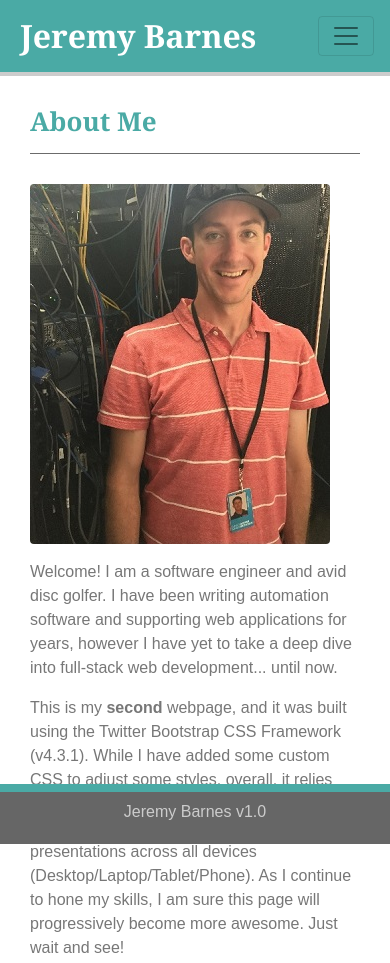
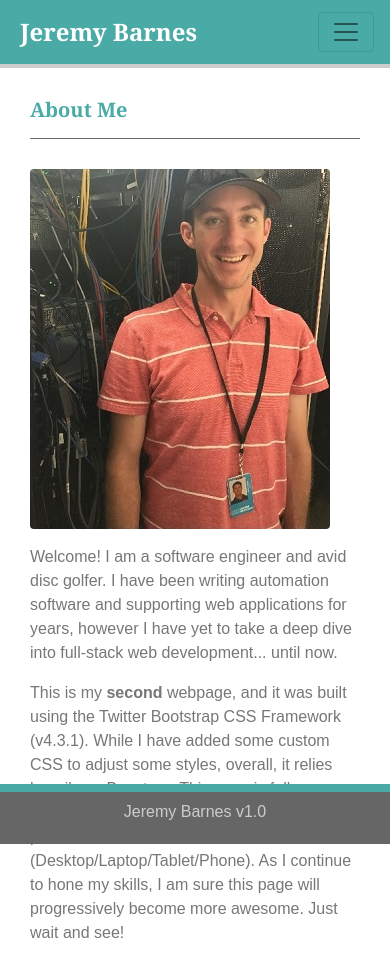
Before and after one commit to jbpkp07/Bootstrap-Portfolio, a plain HTML site: page index.html in a window 390 px wide. Shown: the top 963 px of the page. Drawn offline with nearby package versions, Linux system fonts and the light colour scheme.

Commit message:
working on font size for navbar for mobile

```diff
--- a/assets/css/style.css
+++ b/assets/css/style.css
@@ -44,11 +44,20 @@ h1, h2, h3 {
 h1 {
   background: #4aaaa5;
   color: #ffffff;
-  font-size: 32px;
+  font-size: 36px;
   font-weight: bold;
   line-height: 1;
   margin: 0;
   padding: 20px;
+}
+
+h2 {
+  background: #ffffff;
+  color: #4aaaa5;
+  font-size: 30px;
+  font-weight: bold;
+  margin: 0;
+  /* padding: 0px 15px 15px 0px; */
 }
 
 .nav-link {
@@ -78,34 +87,6 @@ main {
   /* margin-bottom: 100px; */
   margin-top: 40px;
   padding: 30px 30px 60px 30px;
-}
-
-/* Below media query is for a custom mobile (xs phone) presentation style changes
-   Rearrangement of elements is done via Bootstrap */
-@media only screen and (max-width: 575px) {
-  header {
-    background-color: #4aaaa5;
-  }
-
-  #navbarResponsive {
-    background: #cccccc;
-    text-align: center;
-  }
-
-  .containerMain {
-    border: 0px;
-    border-radius: 0px;
-    margin-top: 0px;
-  }
-}
-
-h2 {
-  background: #ffffff;
-  color: #4aaaa5;
-  font-size: 26px;
-  font-weight: bold;
-  margin: 0;
-  /* padding: 0px 15px 15px 0px; */
 }
 
 hr {
@@ -245,3 +226,32 @@ footer {
   position: relative;
   top: 15px;
 } */
+
+
+
+/* Below media query is for a custom mobile (xs phone) presentation style changes
+   Rearrangement of elements is done via Bootstrap */
+   @media only screen and (max-width: 575px) {
+    header {
+      background-color: #4aaaa5;
+    }
+
+    h1 {
+      font-size: 24px;
+    }
+
+    h2 {
+      font-size: 20px;
+    }
+
+    #navbarResponsive {
+      background: #cccccc;
+      text-align: center;
+    }
+
+    .containerMain {
+      border: 0px;
+      border-radius: 0px;
+      margin-top: 0px;
+    }
+  }
```
